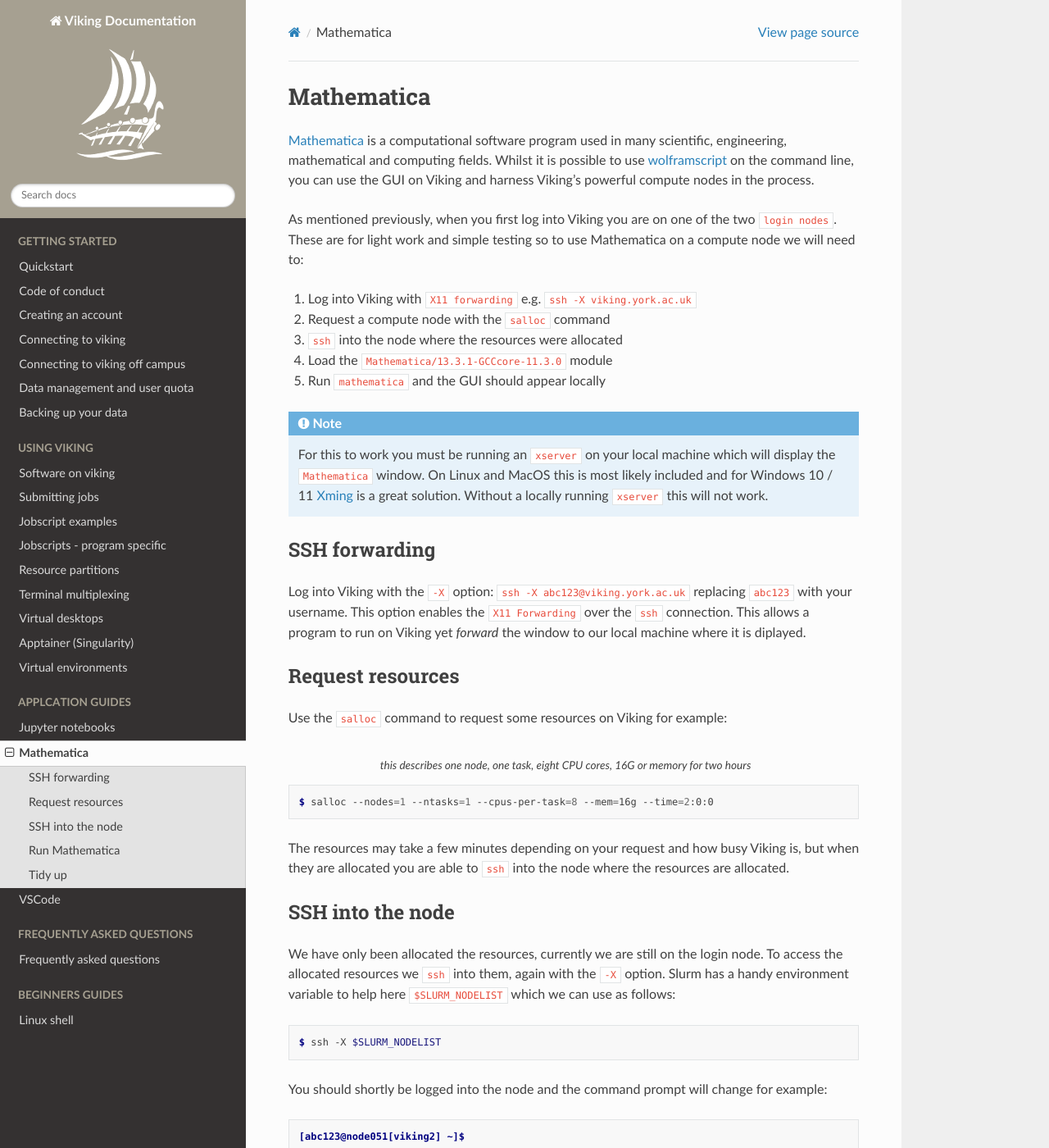
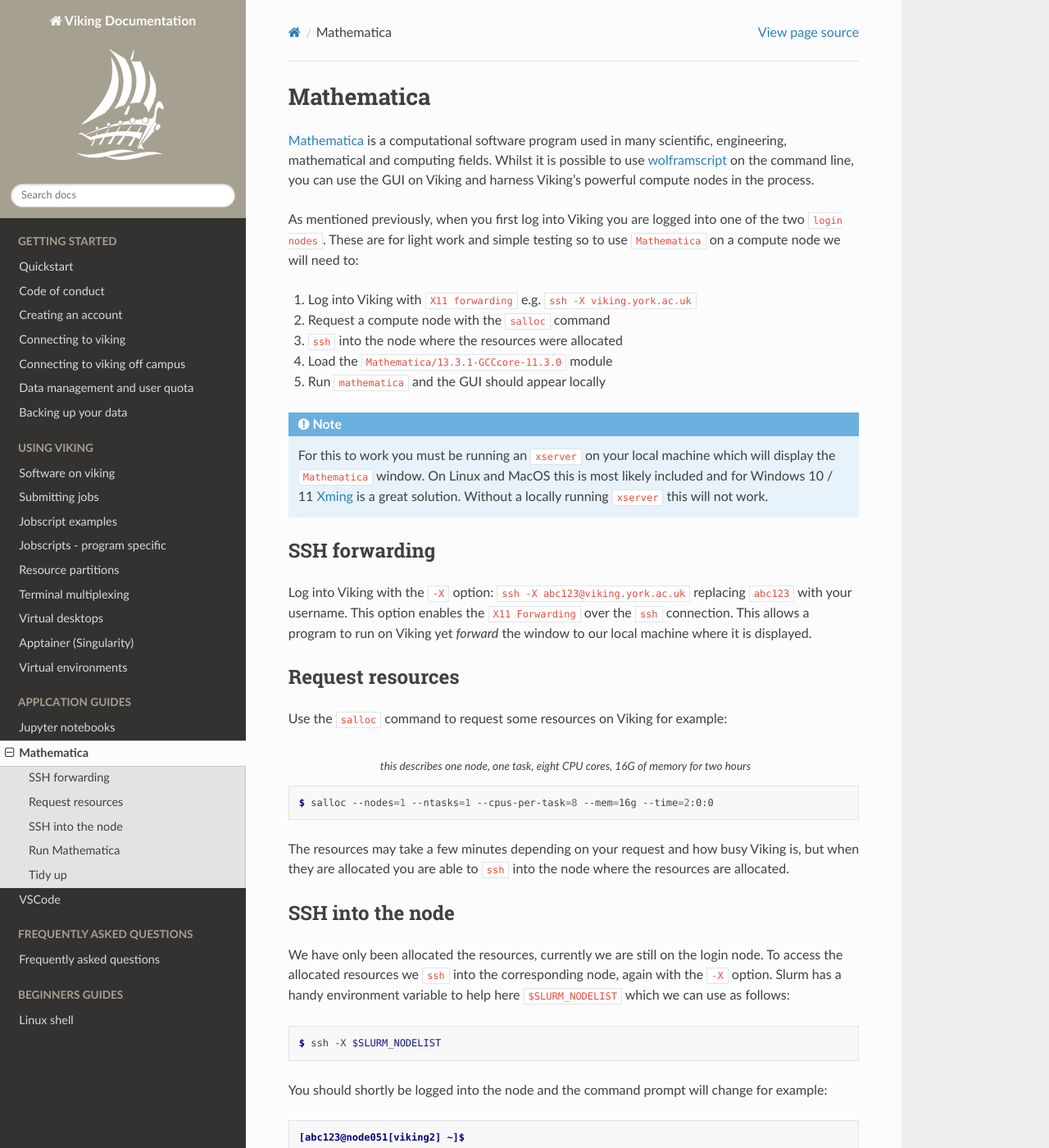
Before and after one commit to university-of-york/research-it-documentation, a Sphinx documentation site: the page built from docs/source/applications/mathematica.rst, in a window 1280 px wide and 1400 px high. Shown: the whole window at 82% size. Built offline with Sphinx 7.4.7 and the Read the Docs theme 2.0.0, drawn with Linux system fonts in a browser that asks for light colours.

Commit message:
style fix

```diff
--- a/docs/source/applications/mathematica.rst
+++ b/docs/source/applications/mathematica.rst
@@ -3,7 +3,7 @@
 
 `Mathematica <https://www.wolfram.com/mathematica>`_ is a computational software program used in many scientific, engineering, mathematical and computing fields. Whilst it is possible to use `wolframscript <https://reference.wolfram.com/language/workflow/RunWolframLanguageCodeFromTheCommandLine.html>`_ on the command line, you can use the GUI on Viking and harness Viking's powerful compute nodes in the process.
 
-As mentioned previously, when you first log into Viking you are on one of the two ``login nodes``. These are for light work and simple testing so to use Mathematica on a compute node we will need to:
+As mentioned previously, when you first log into Viking you are logged into one of the two ``login nodes``. These are for light work and simple testing so to use ``Mathematica`` on a compute node we will need to:
 
 1. Log into Viking with ``X11 forwarding`` e.g. ``ssh -X viking.york.ac.uk``
 2. Request a compute node with the ``salloc`` command
@@ -20,7 +20,7 @@
 SSH forwarding
 --------------
 
-Log into Viking with the ``-X`` option: ``ssh -X abc123@viking.york.ac.uk`` replacing ``abc123`` with your username. This option enables the ``X11 Forwarding`` over the ``ssh`` connection. This allows a program to run on Viking yet *forward* the window to our local machine where it is diplayed.
+Log into Viking with the ``-X`` option: ``ssh -X abc123@viking.york.ac.uk`` replacing ``abc123`` with your username. This option enables the ``X11 Forwarding`` over the ``ssh`` connection. This allows a program to run on Viking yet *forward* the window to our local machine where it is displayed.
 
 
 Request resources
@@ -29,7 +29,7 @@
 Use the ``salloc`` command to request some resources on Viking for example:
 
 .. code-block:: console
-    :caption: this describes one node, one task, eight CPU cores, 16G or memory for two hours
+    :caption: this describes one node, one task, eight CPU cores, 16G of memory for two hours
 
     $ salloc --nodes=1 --ntasks=1 --cpus-per-task=8 --mem=16g --time=2:0:0
 
@@ -39,7 +39,7 @@
 SSH into the node
 -----------------
 
-We have only been allocated the resources, currently we are still on the login node. To access the allocated resources we ``ssh`` into them, again with the ``-X`` option. Slurm has a handy environment variable to help here ``$SLURM_NODELIST`` which we can use as follows:
+We have only been allocated the resources, currently we are still on the login node. To access the allocated resources we ``ssh`` into the corresponding node, again with the ``-X`` option. Slurm has a handy environment variable to help here ``$SLURM_NODELIST`` which we can use as follows:
 
 .. code-block:: console
 
```
